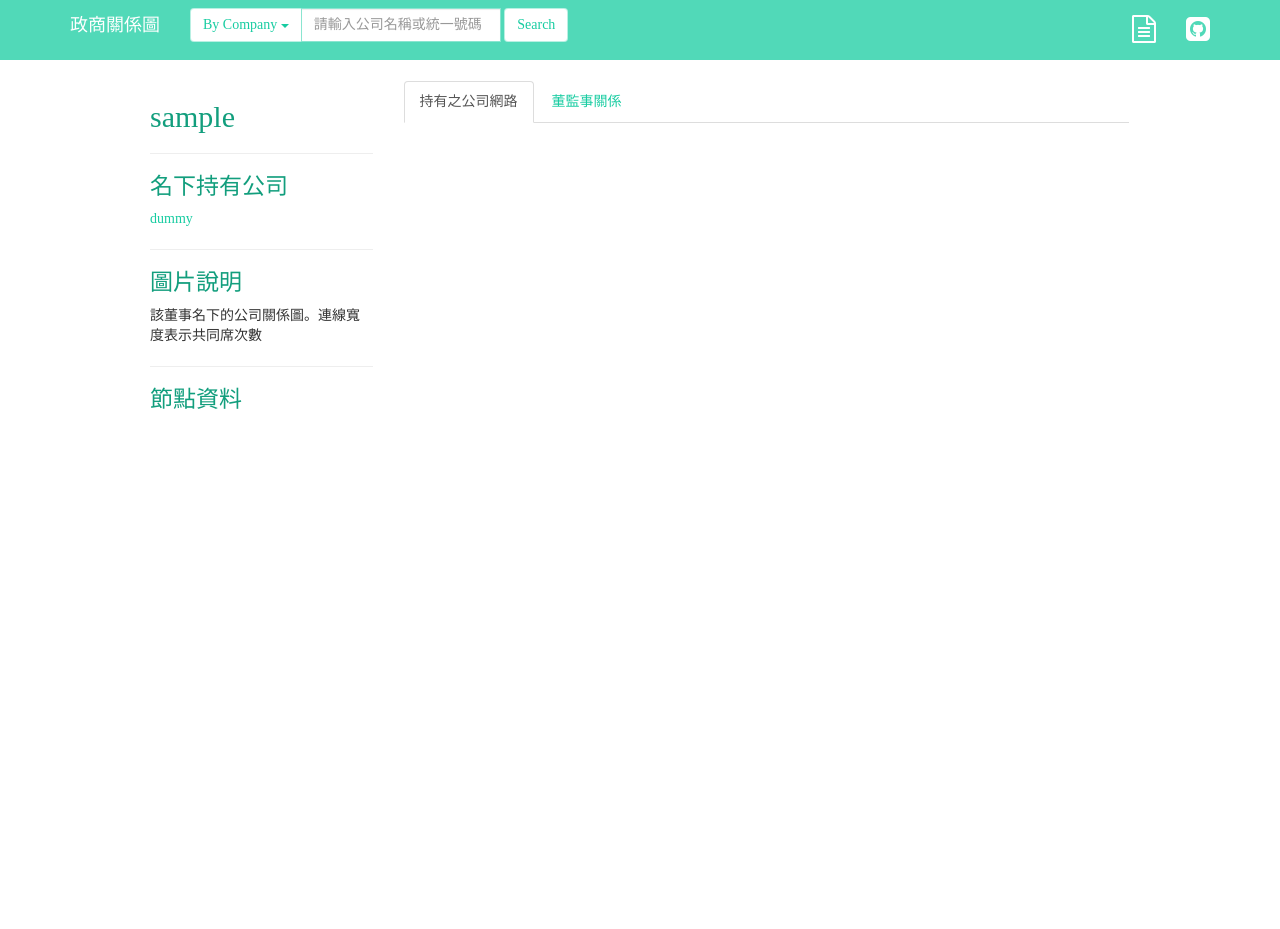
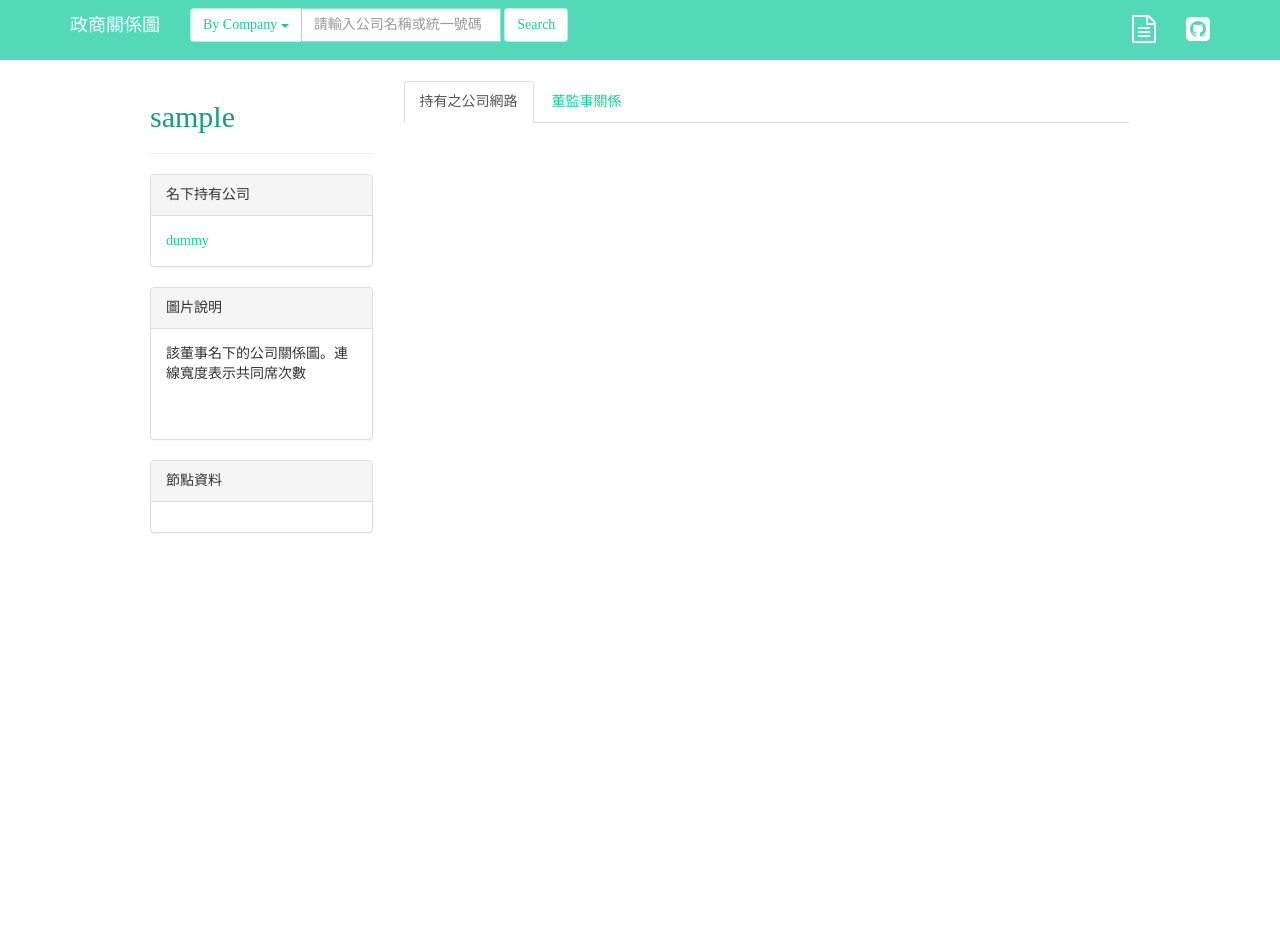
Before and after one commit to solring/twcom_front, a Flask app: a page that uses twcomapp/templates/test.html in a window 1280 px wide; the page is wider, and only the part inside the window is pictured. Shown: the top 929 px of that part. Run offline with Flask 2, Linux system fonts and the light colour scheme; data that the repository does not hold is empty; some libraries are stand-ins or nearby versions.

Commit message:
fix bug in boss page tabs

```diff
--- a/twcomapp/templates/test.html
+++ b/twcomapp/templates/test.html
@@ -26,28 +26,34 @@ var switchGraph = function(){
         <h2>{{name}}</h2>
         <hr>
 
+        <div class="panel panel-default">
+            <div class="panel-heading">
             {% if query_by == 'company' %}
-        <h3>董監事列表</h3>
+                董監事列表
             {% elif query_by == 'boss' %}
-        <h3>名下持有公司</h3>
+                名下持有公司
             {% endif %}
+            </div>
 
-        <div id="bossinfo">
+            <div id="bossinfo" class="panel-body">
             {% for boss in bosslist %}
                 <a href="/board/id/{{boss['id']}}/{{boss['name']}}">
                     {{boss['name']}}
                 </a><br>
             {% endfor %}
             </div>
-        <hr>
+        </div>
 
-        <h3>圖片說明</h3>
-        <div id="graphinfo"></div>
-        <div id="basicinfo"></div>
-        <hr>
+        <div class="panel panel-default">
+            <div class="panel-heading">圖片說明</div>
+            <div id="graphinfo" class="panel-body"></div>
+            <div id="basicinfo" class="panel-body"></div>
+        </div>
 
-        <h3>節點資料</h3>
-        <div id="nodeinfo" class="info"></div>
+        <div class="panel panel-default">
+            <div class="panel-heading">節點資料</div>
+            <div id="nodeinfo" class="panel-body"></div>
+        </div>
     </div>
 
 	<nav id="navtab" class="navbar navbar-default col-md-9">
@@ -56,10 +62,10 @@ var switchGraph = function(){
             <li class='active'><a id="company" class="graph-tab" href="#">公司投資<br>關係網路</a></li>
 			<li><a id="companyaddr" class="graph-tab" href="#">公司網路<br> by 地址</a></li>
 			<li><a id="companyboard" class="graph-tab" href="#">公司&<br>董監事網路</a></li>
-			<li><a id="board" class="graph-tab" href="#">公司&<br>董監事網路</a></li>
+<!--			<li><a id="board" class="graph-tab" href="#">公司&<br>董監事網路</a></li>  -->
 			{% elif query_by == 'boss' %}
 			<li class='active'><a id="company-by-boss" class="graph-tab" href="#">持有之公司網路</a></li>
-            <li class='disable'><a id="boss-relation" class="graph-tab" href="#">董監事關係</a></li>
+            <li class='disable'><a id="board" class="graph-tab" href="#">董監事關係</a></li>
             {% endif %}
         <!--
         <div id="zoom-btn-group" class="btn-group">
```
Lines whose indentation alone changed are shown as unchanged.
